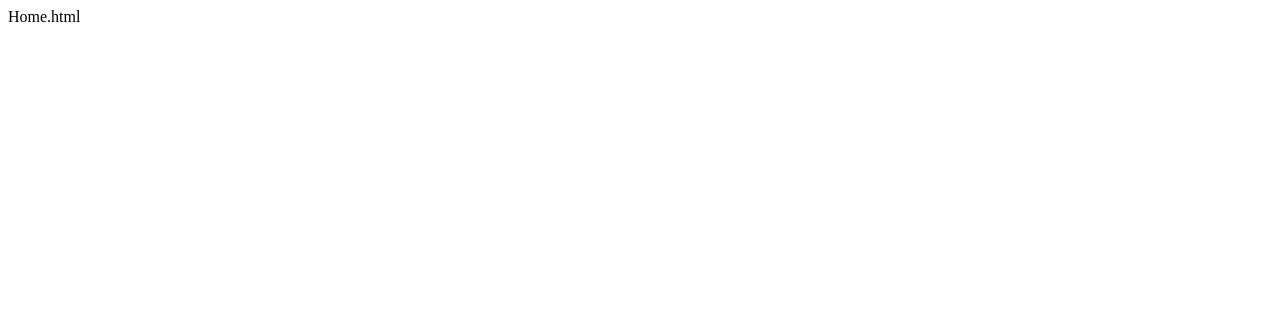
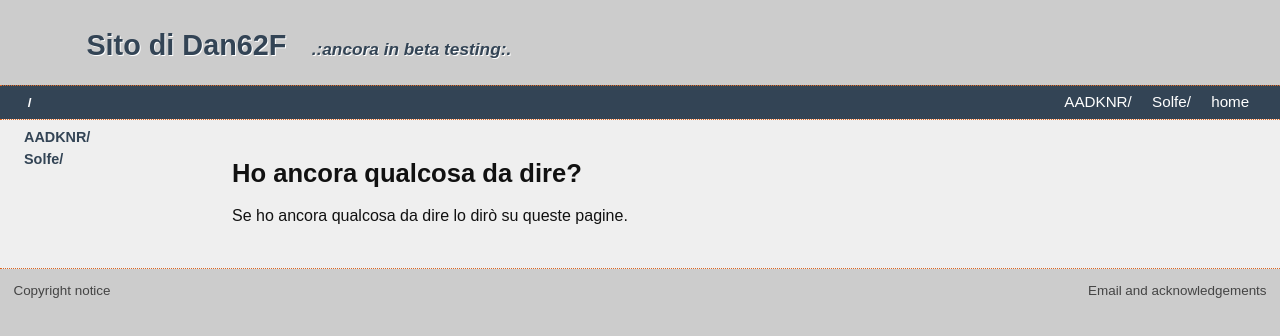
Before and after one commit to dfr62/dfr62.github.io, a plain HTML site: page index.html in a window 1280 px wide. Drawn offline with Linux system fonts and the light colour scheme.

Commit message:
Fallita prova di link simbolico! Copio Home.html in index.html

```diff
--- a/index.html
+++ b/index.html
@@ -1 +1,45 @@
-Home.html
+<!DOCTYPE html>
+<html>
+ <head>
+ <meta name="viewport" content="width-device-width">
+ <meta charset="UTF-8">
+ <title>Sito di Dan62F</title>
+ <link rel="icon" href="/images/favicon.png" type="image/png">
+ <link rel="stylesheet" type="text/css" href="/css/default.css">
+ </head>
+ <body>
+ <div id="header">
+  <h1 id="headerTitle">
+  <a href="/index.html">Sito di Dan62F</a> <span id="headerSubtitle">.:ancora in beta testing:.</span>
+  </h1>
+ </div>
+<div id="menu">
+ <span class="thisdir"><a href="./index.html">/</a></span>
+ <span class="sections">
+<a href="/AADKNR/index.html">AADKNR/</a>
+<a href="/Solfe/index.html">Solfe/</a>
+<a class=\"menunow\" href="/index.html">home</a>
+ </span>
+</div>
+<div id="main">
+ <div id="navbar">
+<ul>
+<li class="sidedir"><a href="AADKNR/index.html">AADKNR/</a></li>
+<li class="sidedir"><a href="Solfe/index.html">Solfe/</a></li>
+</ul>
+ </div>
+ <div id="content">
+<h2 id="ho-ancora-qualcosa-da-dire">Ho ancora qualcosa da dire?</h2>
+<p>Se ho ancora qualcosa da dire lo dirò su queste pagine.</p>
+ </div>
+</div>
+<div id="footer">
+ <div class="left">
+Copyright notice
+ </div>
+ <div class="right">
+Email and acknowledgements
+ </div>
+</div>
+ </body>
+</html>
```
